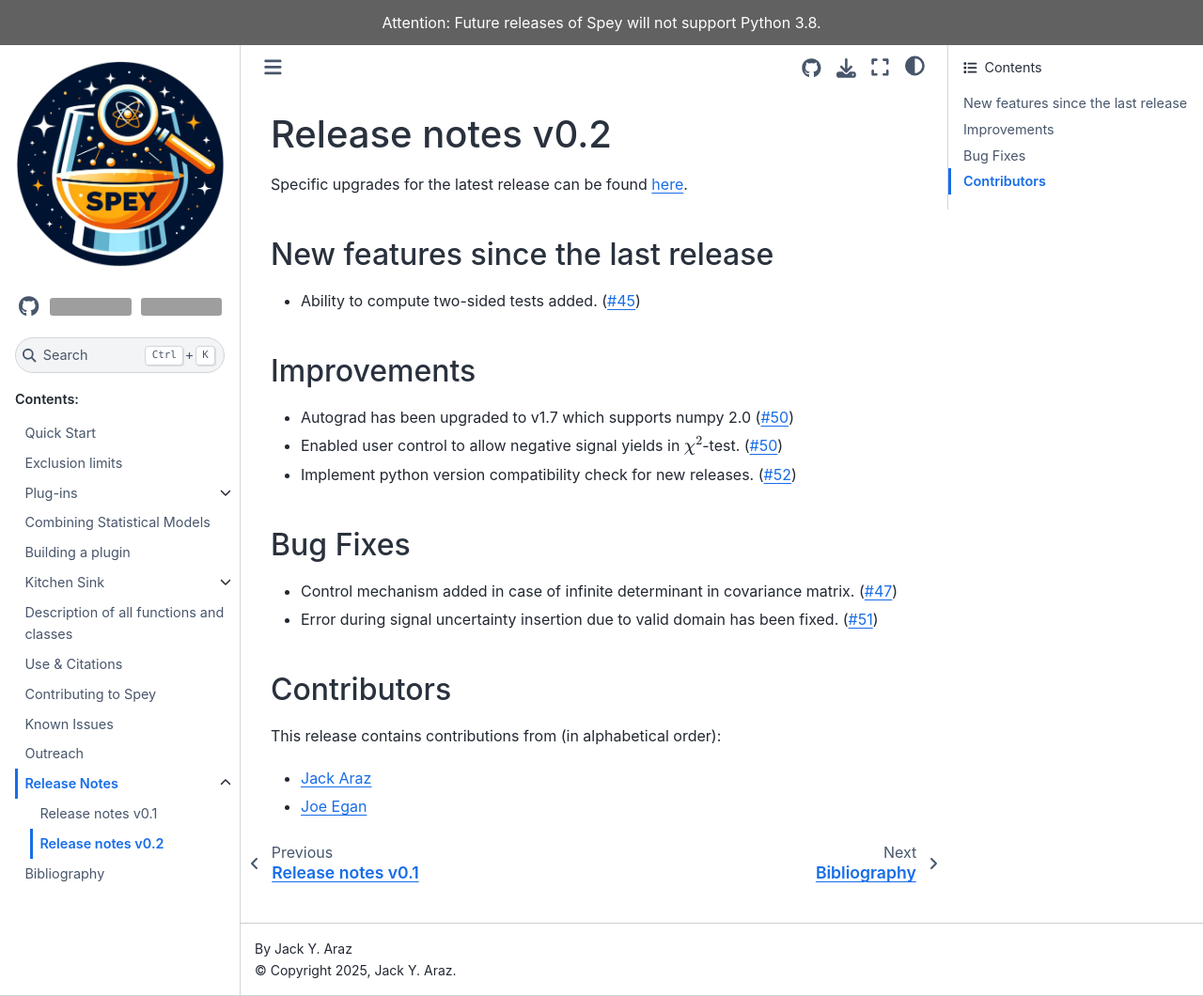
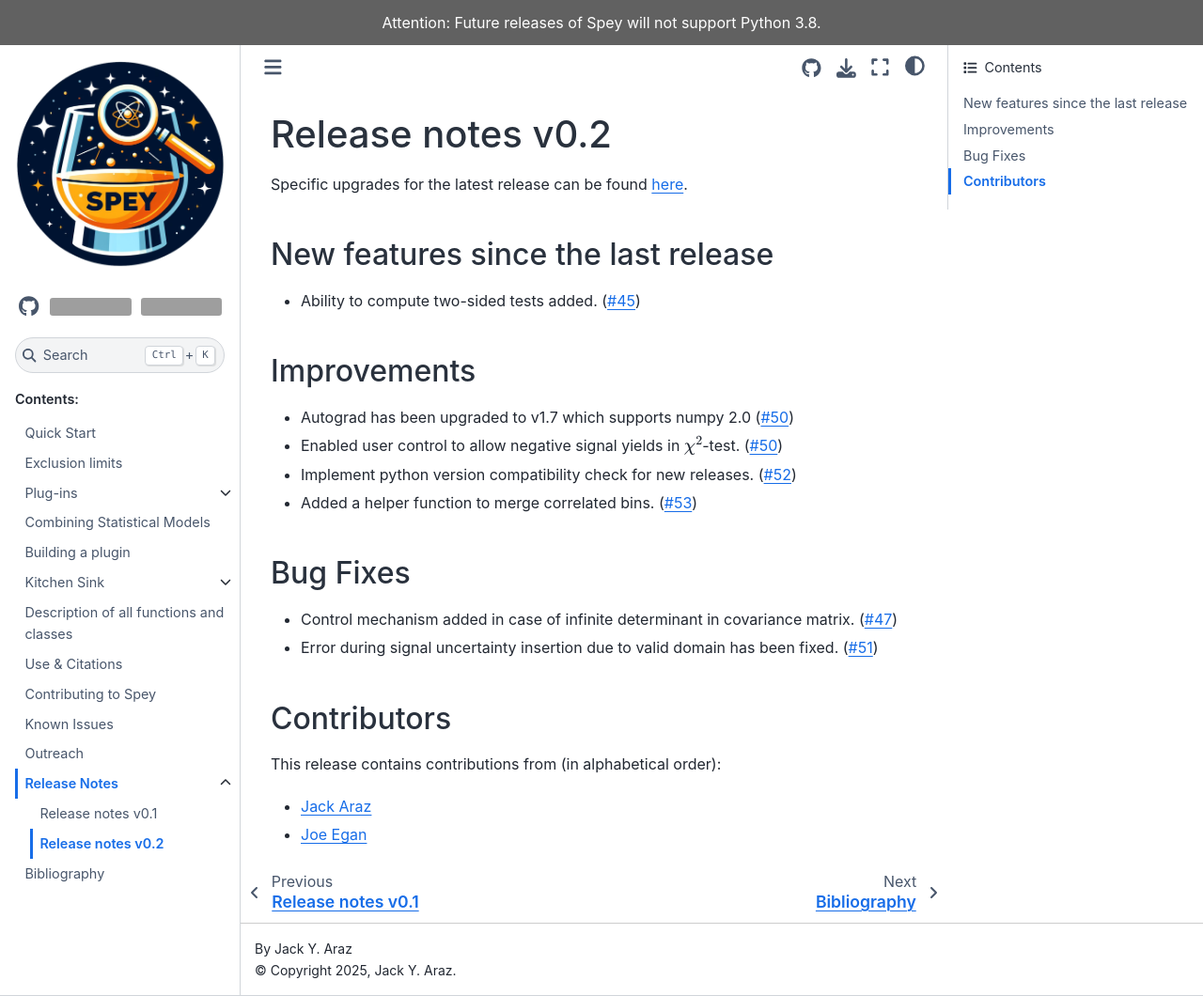
Before and after one commit to SpeysideHEP/spey, a Sphinx documentation site: the page built from docs/releases/changelog-v0.2.md, in a window 1280 px wide and 1060 px high. Shown: the whole window at 94% size. Built offline with Sphinx 7.4.7 and the Sphinx Book theme 1.1.4, drawn with Linux system fonts in a browser that asks for light colours; grey boxes are pictures that could not be loaded.

Commit message:
update changelog

```diff
--- a/docs/releases/changelog-v0.2.md
+++ b/docs/releases/changelog-v0.2.md
@@ -18,6 +18,9 @@ Specific upgrades for the latest release can be found [here](https://github.com/
 * Implement python version compatibility check for new releases.
   ([#52](https://github.com/SpeysideHEP/spey/pull/52))
 
+* Added a helper function to merge correlated bins.
+  ([#53](https://github.com/SpeysideHEP/spey/pull/53))
+
 ## Bug Fixes
 
 * Control mechanism added in case of infinite determinant in covariance matrix.
```
